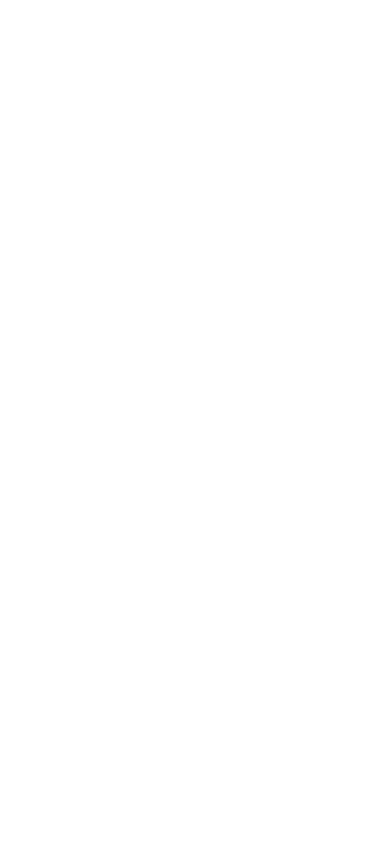
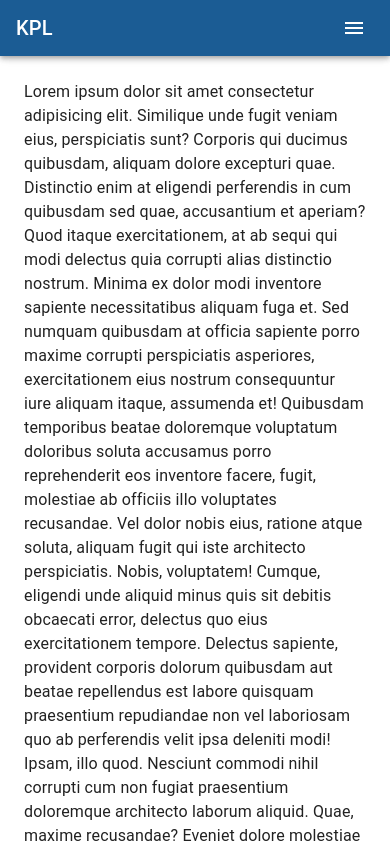
Before and after one commit to kiransp/kpl, a React (Create React App) app: page / in a window 390 px wide. Shown: the top 844 px of the page. Built offline with nearby package versions, Linux system fonts and the light colour scheme.

Commit message:
working responsive header

```diff
--- a/package.json
+++ b/package.json
@@ -3,6 +3,10 @@
   "version": "0.1.0",
   "private": true,
   "dependencies": {
+    "@emotion/react": "^11.11.1",
+    "@emotion/styled": "^11.11.0",
+    "@mui/icons-material": "^5.14.16",
+    "@mui/material": "^5.14.17",
     "@testing-library/jest-dom": "^5.17.0",
     "@testing-library/react": "^13.4.0",
     "@testing-library/user-event": "^13.5.0",
--- a/src/App.js
+++ b/src/App.js
@@ -1,8 +1,23 @@
+import { ThemeProvider, createTheme } from "@mui/material/styles";
+import Header from "./globalComponents/Header";
+const theme = createTheme({
+  // Override or create new styles, colors, palettes...
+  palette: {
+    primary: {
+      main: "#1b5c94",
+    },
+    icons: {
+      main: "#FFF",
+    },
+  },
+});
 function App() {
   return (
-    <div className="App">
-      <header className="App-header"></header>
-    </div>
+    <ThemeProvider theme={theme}>
+      <header>
+        <Header />
+      </header>
+    </ThemeProvider>
   );
 }
 
--- /dev/null
+++ b/src/globalComponents/Header.js
@@ -0,0 +1,153 @@
+import * as React from "react";
+import AppBar from "@mui/material/AppBar";
+import Box from "@mui/material/Box";
+import CssBaseline from "@mui/material/CssBaseline";
+import Divider from "@mui/material/Divider";
+import Drawer from "@mui/material/Drawer";
+import IconButton from "@mui/material/IconButton";
+import List from "@mui/material/List";
+import ListItem from "@mui/material/ListItem";
+import ListItemButton from "@mui/material/ListItemButton";
+import ListItemText from "@mui/material/ListItemText";
+import MenuIcon from "@mui/icons-material/Menu";
+import Toolbar from "@mui/material/Toolbar";
+import Typography from "@mui/material/Typography";
+import Button from "@mui/material/Button";
+
+const drawerWidth = 240;
+const navItems = ["Home", "About", "Contact"];
+
+function Header(props) {
+  const { window } = props;
+  const [mobileOpen, setMobileOpen] = React.useState(false);
+
+  const handleDrawerToggle = () => {
+    setMobileOpen((prevState) => !prevState);
+  };
+
+  const drawer = (
+    <Box onClick={handleDrawerToggle} sx={{ textAlign: "center" }}>
+      <Typography variant="h6" sx={{ my: 2 }}>
+        MUI
+      </Typography>
+      <Divider />
+      <List>
+        {navItems.map((item) => (
+          <ListItem key={item} disablePadding>
+            <ListItemButton sx={{ textAlign: "center" }}>
+              <ListItemText primary={item} />
+            </ListItemButton>
+          </ListItem>
+        ))}
+      </List>
+    </Box>
+  );
+
+  const container =
+    window !== undefined ? () => window().document.body : undefined;
+
+  return (
+    <Box sx={{ display: "flex" }}>
+      <CssBaseline />
+      <AppBar component="nav">
+        <Toolbar>
+          <Typography
+            variant="h6"
+            component="div"
+            // sx={{ flexGrow: 1, display: { xs: "none", sm: "block" } }}
+            sx={{ flexGrow: 1 }}
+          >
+            KPL
+          </Typography>
+
+          <Box sx={{ display: { xs: "none", sm: "block" } }}>
+            {navItems.map((item) => (
+              <Button key={item} sx={{ color: "#fff" }}>
+                {item}
+              </Button>
+            ))}
+          </Box>
+          <IconButton
+            color="icons"
+            aria-label="open drawer"
+            edge="start"
+            onClick={handleDrawerToggle}
+            sx={{
+              //   mr: 2,
+              display: {
+                sm: "none",
+                justifyContent: "flex-end",
+                xs: "flex",
+              },
+            }}
+          >
+            <MenuIcon />
+          </IconButton>
+        </Toolbar>
+      </AppBar>
+      <nav>
+        <Drawer
+          anchor="right"
+          container={container}
+          variant="temporary"
+          open={mobileOpen}
+          onClose={handleDrawerToggle}
+          ModalProps={{
+            keepMounted: true, // Better open performance on mobile.
+          }}
+          sx={{
+            display: { xs: "block", sm: "none" },
+            "& .MuiDrawer-paper": {
+              boxSizing: "border-box",
+              width: drawerWidth,
+            },
+          }}
+        >
+          {drawer}
+        </Drawer>
+      </nav>
+      <Box component="main" sx={{ p: 3 }}>
+        <Toolbar />
+        <Typography>
+          Lorem ipsum dolor sit amet consectetur adipisicing elit. Similique
+          unde fugit veniam eius, perspiciatis sunt? Corporis qui ducimus
+          quibusdam, aliquam dolore excepturi quae. Distinctio enim at eligendi
+          perferendis in cum quibusdam sed quae, accusantium et aperiam? Quod
+          itaque exercitationem, at ab sequi qui modi delectus quia corrupti
+          alias distinctio nostrum. Minima ex dolor modi inventore sapiente
+          necessitatibus aliquam fuga et. Sed numquam quibusdam at officia
+          sapiente porro maxime corrupti perspiciatis asperiores, exercitationem
+          eius nostrum consequuntur iure aliquam itaque, assumenda et! Quibusdam
+          temporibus beatae doloremque voluptatum doloribus soluta accusamus
+          porro reprehenderit eos inventore facere, fugit, molestiae ab officiis
+          illo voluptates recusandae. Vel dolor nobis eius, ratione atque
+          soluta, aliquam fugit qui iste architecto perspiciatis. Nobis,
+          voluptatem! Cumque, eligendi unde aliquid minus quis sit debitis
+          obcaecati error, delectus quo eius exercitationem tempore. Delectus
+          sapiente, provident corporis dolorum quibusdam aut beatae repellendus
+          est labore quisquam praesentium repudiandae non vel laboriosam quo ab
+          perferendis velit ipsa deleniti modi! Ipsam, illo quod. Nesciunt
+          commodi nihil corrupti cum non fugiat praesentium doloremque
+          architecto laborum aliquid. Quae, maxime recusandae? Eveniet dolore
+          molestiae dicta blanditiis est expedita eius debitis cupiditate porro
+          sed aspernatur quidem, repellat nihil quasi praesentium quia eos,
+          quibusdam provident. Incidunt tempore vel placeat voluptate iure
+          labore, repellendus beatae quia unde est aliquid dolor molestias
+          libero. Reiciendis similique exercitationem consequatur, nobis placeat
+          illo laudantium! Enim perferendis nulla soluta magni error, provident
+          repellat similique cupiditate ipsam, et tempore cumque quod! Qui, iure
+          suscipit tempora unde rerum autem saepe nisi vel cupiditate iusto.
+          Illum, corrupti? Fugiat quidem accusantium nulla. Aliquid inventore
+          commodi reprehenderit rerum reiciendis! Quidem alias repudiandae eaque
+          eveniet cumque nihil aliquam in expedita, impedit quas ipsum nesciunt
+          ipsa ullam consequuntur dignissimos numquam at nisi porro a, quaerat
+          rem repellendus. Voluptates perspiciatis, in pariatur impedit, nam
+          facilis libero dolorem dolores sunt inventore perferendis, aut
+          sapiente modi nesciunt.
+        </Typography>
+      </Box>
+    </Box>
+  );
+}
+
+export default Header;
```
Also changed, not shown: 1 other file (tests, documents, lock files or other folders).
